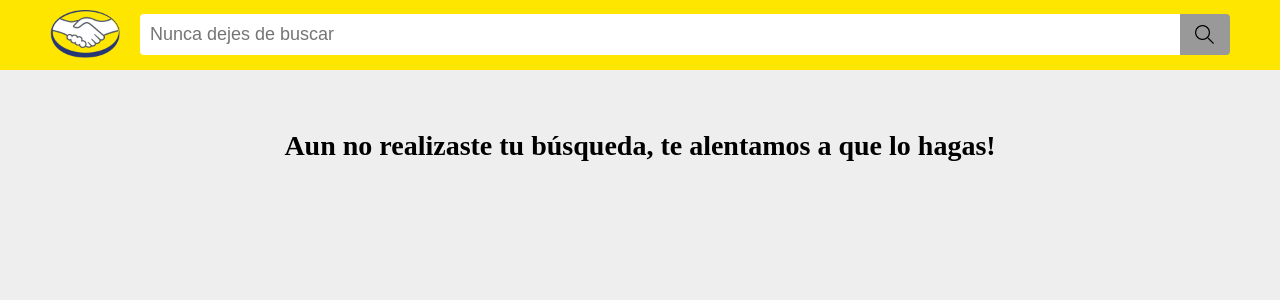
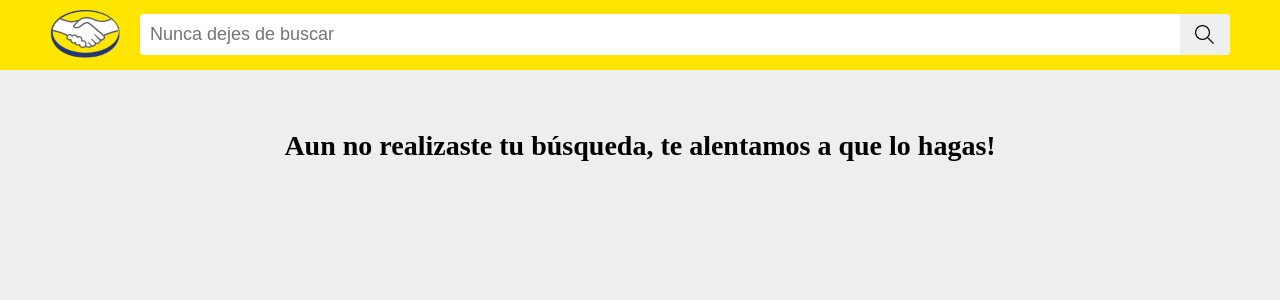
Before and after one commit to SantiPaper/challenge-meli, a React (Vite) app in the folder client/: page / in a window 1280 px wide. Shown: the top 300 px of the page. Built offline with nearby package versions, Linux system fonts and the light colour scheme; a web font is replaced by a local one.

Commit message:
changes in searchInput component

```diff
--- a/client/src/components/SearchInput/index.tsx
+++ b/client/src/components/SearchInput/index.tsx
@@ -1,6 +1,6 @@
 import { StyledSearchInput } from "./style";
 import { useNavigate } from "react-router-dom";
-import { ChangeEvent, useState } from "react";
+import { ChangeEvent, FormEvent, useState } from "react";
 
 export const SearchInput = () => {
   const navigate = useNavigate();
@@ -10,12 +10,16 @@ export const SearchInput = () => {
     setSearch(ev.target.value);
   };
 
-  const handleSubmit = () => {
-    navigate(`/items?search=${search}`);
+  const handleSubmit = (ev: FormEvent<HTMLFormElement>) => {
+    if (search) {
+      navigate(`/items?search=${search}`);
+    } else {
+      ev.preventDefault();
+    }
   };
 
   return (
-    <StyledSearchInput onSubmit={handleSubmit}>
+    <StyledSearchInput onSubmit={handleSubmit} data-testid="form">
       <label htmlFor="search" className="sr-only">
         Buscar productos
       </label>
@@ -27,12 +31,7 @@ export const SearchInput = () => {
         id="search"
         name="search"
       />
-      <button
-        className="search__button"
-        aria-label="Buscar"
-        type="submit"
-        disabled={!search}
-      >
+      <button className="search__button" aria-label="Buscar" type="submit">
         <img width={20} src="/images/search.png" alt="Buscar" />
       </button>
     </StyledSearchInput>
--- a/client/src/components/SearchInput/style.ts
+++ b/client/src/components/SearchInput/style.ts
@@ -19,10 +19,6 @@ export const StyledSearchInput = styled.form`
       border-radius: 0 var(--radius) var(--radius) 0;
       border: none;
 
-      &:disabled {
-        background-color: var(--gray-400);
-      }
-
       img {
         vertical-align: middle;
       }
```
